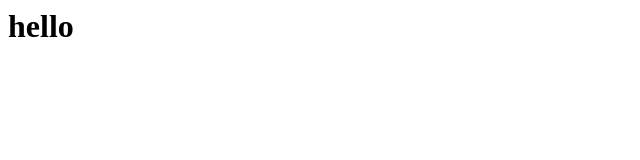
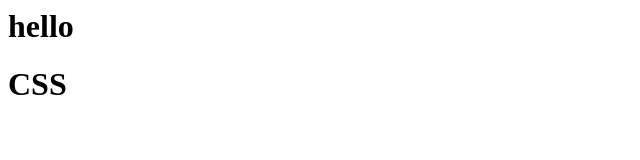
Before and after one commit to immend3/github.io, a plain HTML site: page index.html in a window 1280 px wide. Shown: the whole page, without its empty margins (0-640 px from the left). Drawn offline with Linux system fonts and the light colour scheme.

Commit message:
Update index.html

```diff
--- a/index.html
+++ b/index.html
@@ -1 +1,2 @@
 <h1>hello</h1>
+<h1>CSS</h1>
```
